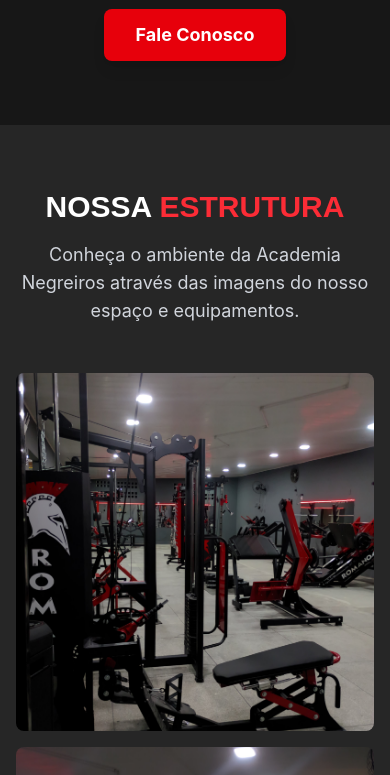
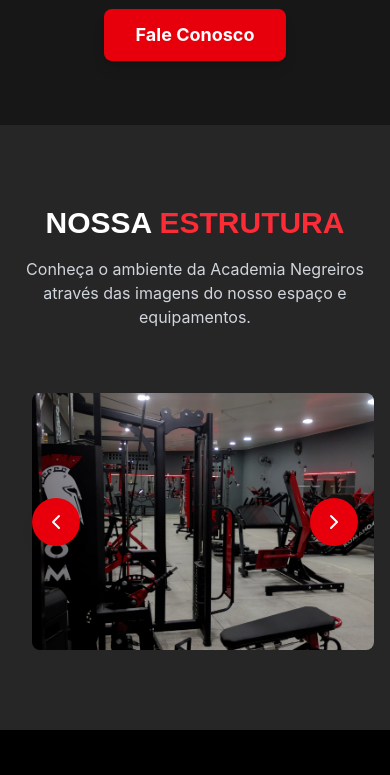
Before and after one commit to immark007/negreiros-academia-landing, a React (Vite) app: page / in a window 390 px wide. Shown: the part 7660-8435 px from the top of the page. Built offline with nearby package versions, Linux system fonts and the light colour scheme.

Commit message:
refector: alterando gallery por carrossel

```diff
--- a/src/components/sections/Gallery/Gallery.tsx
+++ b/src/components/sections/Gallery/Gallery.tsx
@@ -1,126 +1,99 @@
-import { useState, useEffect } from 'react';
-import { X } from 'lucide-react';
+import useEmblaCarousel from 'embla-carousel-react';
+import { ChevronLeft, ChevronRight } from 'lucide-react';
 
 import img1 from '../../../assets/gallery/img1.jpg';
 import img2 from '../../../assets/gallery/img2.jpg';
 import img3 from '../../../assets/gallery/img3.jpg';
 
-interface GalleryImage {
-  src: string;
-  alt: string;
-}
+export const Gallery = () => {
+  const [emblaRef, emblaApi] = useEmblaCarousel({ loop: true });
 
-export const Gallery = () => {
-  const [selectedImage, setSelectedImage] = useState<GalleryImage | null>(null);
+  const scrollPrev = () => {
+    if (emblaApi) emblaApi.scrollPrev();
+  };
 
-  const galleryImages: GalleryImage[] = [
+  const scrollNext = () => {
+    if (emblaApi) emblaApi.scrollNext();
+  };
+
+  const galleryImages = [
     {
-      src: img1,
-      alt: "Equipamentos de musculação de última geração"
+      url: img1,
+      alt: "Equipamentos de musculação"
     },
     {
-      src: img2,
-      alt: "Área de treino funcional e aeróbico"
+      url: img2,
+      alt: "Treino funcional"
     },
     {
-      src: img3,
-      alt: "Espaço interno climatizado e moderno"
+      url: img3,
+      alt: "Área de peso livre"
     },
     {
-      src: "https://images.pexels.com/photos/1954524/pexels-photo-1954524.jpeg",
-      alt: "Treino personalizado com acompanhamento"
+      url: "https://images.pexels.com/photos/949129/pexels-photo-949129.jpeg?auto=compress&cs=tinysrgb&w=1260&h=750&dpr=2",
+      alt: "Espaço interno"
     },
     {
-      src: "https://images.pexels.com/photos/136404/pexels-photo-136404.jpeg",
-      alt: "Equipamentos profissionais"
+      url: "https://images.pexels.com/photos/136404/pexels-photo-136404.jpeg?auto=compress&cs=tinysrgb&w=1260&h=750&dpr=2",
+      alt: "Equipamento de treino"
     },
     {
-      src: "https://images.pexels.com/photos/791763/pexels-photo-791763.jpeg",
-      alt: "Área de peso livre completa"
+      url: "https://images.pexels.com/photos/791763/pexels-photo-791763.jpeg?auto=compress&cs=tinysrgb&w=1260&h=750&dpr=2",
+      alt: "Treino personalizado"
     }
   ];
 
-  const openModal = (image: GalleryImage) => {
-    setSelectedImage(image);
-    document.body.style.overflow = 'hidden';
-  };
-
-  const closeModal = () => {
-    setSelectedImage(null);
-    document.body.style.overflow = 'auto';
-  };
-
-  useEffect(() => {
-    return () => {
-      document.body.style.overflow = 'auto';
-    };
-  }, []);
-
   return (
-    <section id="galeria" className="py-16 md:py-20 bg-neutral-800">
-      <div className="container px-4 mx-auto sm:px-6 lg:px-8">
-        <div className="text-center mb-12 md:mb-16">
+    <section id="galeria" className="py-20 bg-neutral-800">
+      <div className="container-custom">
+        <div className="text-center mb-16">
         <h2 className="text-3xl md:text-4xl font-bold text-white mb-4">
             NOSSA <span className="text-red-500">ESTRUTURA</span>
           </h2>
-          <p className="text-gray-300 max-w-3xl mx-auto text-lg">
+          <p className="text-gray-300 max-w-3xl mx-auto">
             Conheça o ambiente da Academia Negreiros através das imagens do nosso espaço e equipamentos.
           </p>
         </div>
 
-        <div className="grid grid-cols-1 sm:grid-cols-2 lg:grid-cols-3 gap-4 md:gap-6">
+        <div className="relative">
+          <div className="overflow-hidden" ref={emblaRef}>
+            <div className="flex">
               {galleryImages.map((image, index) => (
                 <div
-              key={`gallery-image-${index}`}
-              className="relative aspect-square overflow-hidden rounded-lg cursor-pointer group"
-              onClick={() => openModal(image)}
-              role="button"
-              tabIndex={0}
-              onKeyDown={(e) => e.key === 'Enter' && openModal(image)}
-              aria-label={`Ver imagem ampliada: ${image.alt}`}
+                  key={index}
+                  className="relative flex-[0_0_100%] min-w-0 md:flex-[0_0_50%] lg:flex-[0_0_33.33%] pl-4"
                 >
+                  <div className="relative pt-[75%] overflow-hidden rounded-lg group">
                     <img
-                src={image.src}
+                      src={image.url}
                       alt={image.alt}
-                loading="lazy"
-                className="absolute inset-0 w-full h-full object-cover transition-transform duration-500 group-hover:scale-105"
+                      className="absolute inset-0 w-full h-full object-cover transition-transform duration-500 group-hover:scale-110"
                     />
-              <div className="absolute inset-0 bg-gradient-to-t from-black/70 to-transparent opacity-0 group-hover:opacity-100 transition-opacity duration-300 flex items-end p-4">
-                <p className="text-white text-sm md:text-base font-medium">{image.alt}</p>
+                    <div className="absolute inset-0 bg-gradient-to-t from-black/70 to-transparent opacity-0 group-hover:opacity-100 transition-opacity duration-300 flex items-end">
+                      <p className="text-white p-4">{image.alt}</p>
+                    </div>
                   </div>
                 </div>
               ))}
             </div>
+          </div>
 
-        {selectedImage && (
-          <div
-            className="fixed inset-0 bg-black/90 z-50 flex items-center justify-center p-4"
-            onClick={closeModal}
-            role="dialog"
-            aria-modal="true"
-            aria-labelledby="modal-title"
+          <button
+            onClick={scrollPrev}
+            className="absolute left-4 top-1/2 -translate-y-1/2 bg-red-600 p-3 rounded-full text-white shadow-lg hover:bg-red-700 transition-colors z-10"
+            aria-label="Previous slide"
           >
+            <ChevronLeft className="w-6 h-6" />
+          </button>
+
           <button
-              className="absolute top-4 right-4 text-white p-2 rounded-full bg-red-600 hover:bg-red-700 transition-colors duration-200 focus:outline-none focus:ring-2 focus:ring-red-500 focus:ring-offset-2"
-              onClick={closeModal}
-              aria-label="Fechar modal"
+            onClick={scrollNext}
+            className="absolute right-4 top-1/2 -translate-y-1/2 bg-red-600 p-3 rounded-full text-white shadow-lg hover:bg-red-700 transition-colors z-10"
+            aria-label="Next slide"
           >
-              <X size={24} />
+            <ChevronRight className="w-6 h-6" />
           </button>
-            <div className="relative max-w-4xl w-full">
-              <img
-                src={selectedImage.src}
-                alt={selectedImage.alt}
-                className="max-w-full max-h-[90vh] md:max-h-[80vh] object-contain rounded-lg"
-                onClick={(e) => e.stopPropagation()}
-                id="modal-title"
-              />
-              <p className="text-white text-center mt-4 text-sm md:text-base">
-                {selectedImage.alt}
-              </p>
         </div>
-          </div>
-        )}
       </div>
     </section>
   );
```
Lines whose indentation alone changed are shown as unchanged.
